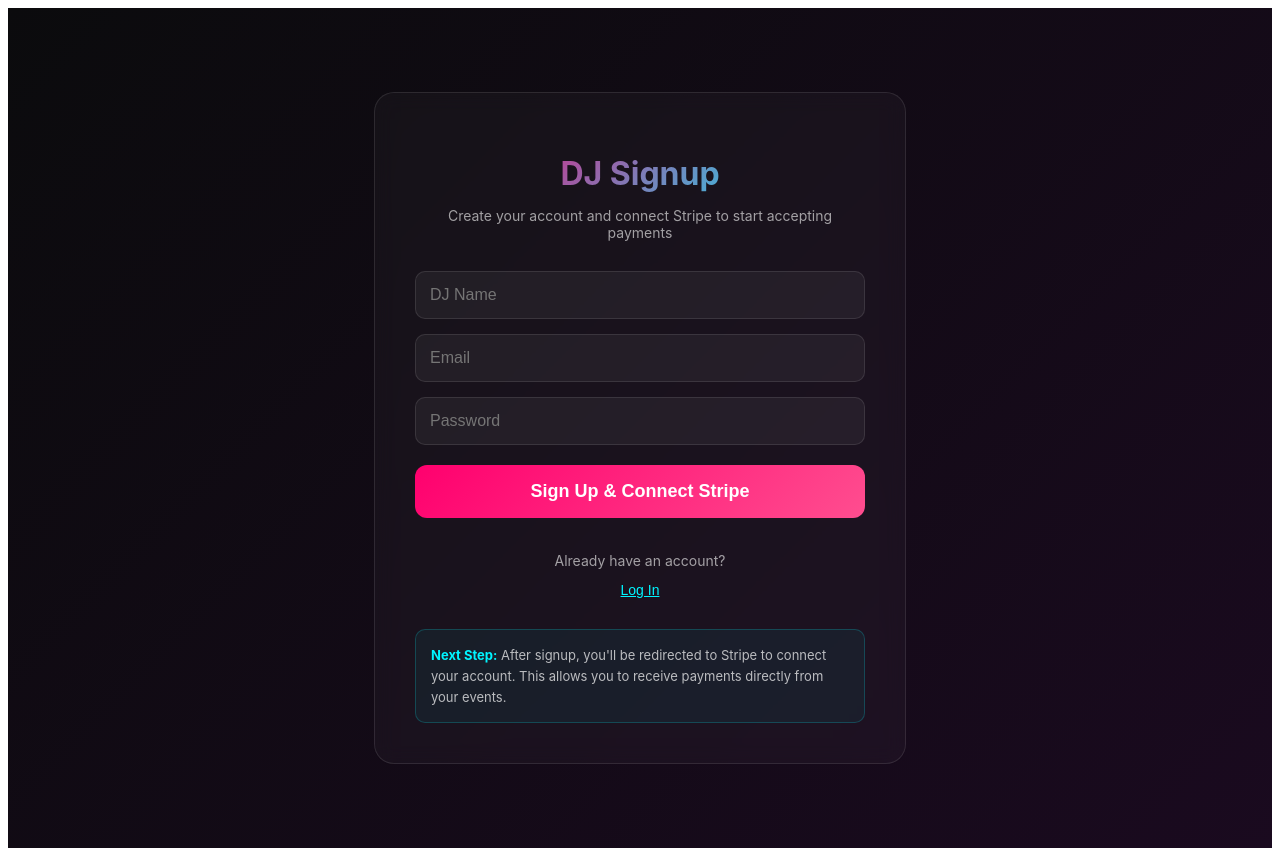
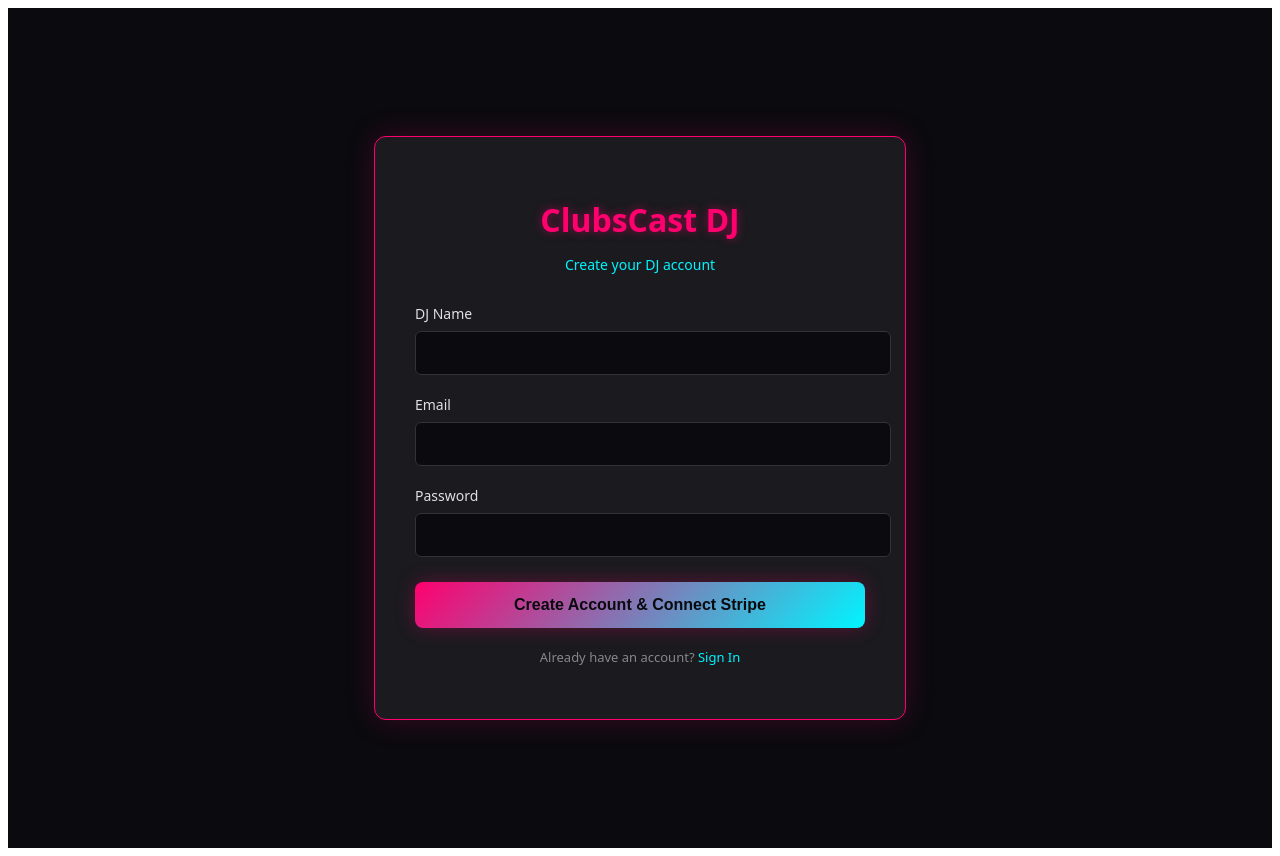
Before and after one commit to clubscast/clubscast-test, a Next.js app: page /signup in a window 1280 px wide. Built offline with nearby package versions, Linux system fonts and the light colour scheme; no server answers.

Commit message:
Update signup.js

```diff
--- a/pages/signup.js
+++ b/pages/signup.js
@@ -1,170 +1,291 @@
 import { useState } from 'react';
-import { supabase } from '../lib/supabase';
+import { supabase } from '../../lib/supabaseClient';
 import { useRouter } from 'next/router';
 
 export default function Signup() {
+  const [email, setEmail] = useState('');
+  const [password, setPassword] = useState('');
+  const [djName, setDjName] = useState('');
+  const [loading, setLoading] = useState(false);
+  const [message, setMessage] = useState('');
+  const [showStripeButton, setShowStripeButton] = useState(false);
   const router = useRouter();
-  const [loading, setLoading] = useState(false);
-  const [error, setError] = useState('');
-
-  const [formData, setFormData] = useState({
-    email: '',
-    password: '',
-    dj_name: ''
-  });
 
   const handleSignup = async (e) => {
     e.preventDefault();
-    setError('');
     setLoading(true);
+    setMessage('');
 
     try {
       // Create auth user
       const { data: authData, error: authError } = await supabase.auth.signUp({
-        email: formData.email,
-        password: formData.password,
+        email,
+        password,
       });
 
       if (authError) throw authError;
 
-      // Insert DJ record
-      const { error: djError } = await supabase
+      // Insert DJ profile
+      const { error: profileError } = await supabase
         .from('djs')
-        .insert([
-          {
+        .insert([{
           id: authData.user.id,
-            email: formData.email,
-            dj_name: formData.dj_name,
-            stripe_account_id: null
-          }
-        ]);
+          email,
+          dj_name: djName
+        }]);
 
-      if (djError) throw djError;
+      if (profileError) throw profileError;
 
-      // Redirect to Stripe Connect onboarding
-      const baseUrl = process.env.NEXT_PUBLIC_BASE_URL || window.location.origin;
-      const returnUrl = `${baseUrl}/api/stripe-oauth-callback`
+      // Build Stripe Connect URL
+      const baseUrl = process.env.NEXT_PUBLIC_BASE_URL || 'https://clubscast-request.vercel.app';
+      const stripeClientId = process.env.NEXT_PUBLIC_STRIPE_CONNECT_CLIENT_ID;
+      const redirectUri = `${baseUrl}/api/stripe-oauth-callback`;
 
-      // FIXED: Added /v2 and scope=read_write
-     const stripeConnectUrl = `https://connect.stripe.com/oauth/authorize?response_type=code&client_id=${process.env.NEXT_PUBLIC_STRIPE_CONNECT_CLIENT_ID}&scope=read_write&state=${authData.user.id}&redirect_uri=${encodeURIComponent(returnUrl)}`;
+      const stripeUrl = `https://connect.stripe.com/express/oauth/authorize?client_id=${stripeClientId}&state=${authData.user.id}&redirect_uri=${encodeURIComponent(redirectUri)}`;
 
-      window.location.href = stripeConnectUrl;
+      // Open Stripe in new tab
+      window.open(stripeUrl, '_blank');
+      setShowStripeButton(true);
+      setMessage('Account created! Stripe Connect has opened in a new tab. Complete the setup, then click below to go to your dashboard.');
 
-    } catch (err) {
-      setError(err.message);
+    } catch (error) {
+      setMessage(error.message);
+    } finally {
       setLoading(false);
     }
   };
 
+  if (showStripeButton) {
     return (
       <div style={{
         minHeight: '100vh',
-      background: 'linear-gradient(135deg, #0b0b0d 0%, #1a0a1f 100%)',
+        background: '#0a0a0f',
         display: 'flex',
         alignItems: 'center',
         justifyContent: 'center',
         padding: '20px',
-      fontFamily: '-apple-system, sans-serif'
+        fontFamily: 'system-ui, -apple-system, sans-serif'
       }}>
         <div style={{
-        background: 'rgba(255,255,255,0.03)',
-        border: '1px solid rgba(255,255,255,0.1)',
-        borderRadius: '20px',
+          background: '#1a1a1f',
+          border: '1px solid #ff006e',
+          borderRadius: '12px',
+          padding: '40px',
+          maxWidth: '500px',
+          width: '100%',
+          textAlign: 'center'
+        }}>
+          <h1 style={{
+            color: '#ff006e',
+            fontSize: '28px',
+            marginBottom: '20px',
+            textShadow: '0 0 10px rgba(255, 0, 110, 0.5)'
+          }}>
+            Account Created! ✓
+          </h1>
+
+          <p style={{
+            color: '#e0e0e0',
+            fontSize: '16px',
+            lineHeight: '1.6',
+            marginBottom: '30px'
+          }}>
+            {message}
+          </p>
+
+          <div style={{ marginBottom: '20px' }}>
+            <p style={{
+              color: '#00f5ff',
+              fontSize: '14px',
+              marginBottom: '15px'
+            }}>
+              After completing Stripe setup in the new tab:
+            </p>
+          </div>
+
+          <button
+            onClick={() => router.push('/')}
+            style={{
+              background: 'linear-gradient(135deg, #ff006e, #00f5ff)',
+              color: '#0a0a0f',
+              border: 'none',
+              padding: '15px 40px',
+              fontSize: '18px',
+              fontWeight: 'bold',
+              borderRadius: '8px',
+              cursor: 'pointer',
+              width: '100%',
+              transition: 'transform 0.2s, box-shadow 0.2s',
+              boxShadow: '0 0 20px rgba(255, 0, 110, 0.3)'
+            }}
+            onMouseOver={(e) => {
+              e.target.style.transform = 'scale(1.05)';
+              e.target.style.boxShadow = '0 0 30px rgba(0, 245, 255, 0.5)';
+            }}
+            onMouseOut={(e) => {
+              e.target.style.transform = 'scale(1)';
+              e.target.style.boxShadow = '0 0 20px rgba(255, 0, 110, 0.3)';
+            }}
+          >
+            Go to Dashboard
+          </button>
+
+          <p style={{
+            color: '#888',
+            fontSize: '12px',
+            marginTop: '20px'
+          }}>
+            You can close the Stripe tab once you've completed setup
+          </p>
+        </div>
+      </div>
+    );
+  }
+
+  return (
+    <div style={{
+      minHeight: '100vh',
+      background: '#0a0a0f',
+      display: 'flex',
+      alignItems: 'center',
+      justifyContent: 'center',
+      padding: '20px',
+      fontFamily: 'system-ui, -apple-system, sans-serif'
+    }}>
+      <div style={{
+        background: '#1a1a1f',
+        border: '1px solid #ff006e',
+        borderRadius: '12px',
         padding: '40px',
         maxWidth: '450px',
         width: '100%',
-        backdropFilter: 'blur(10px)'
+        boxShadow: '0 0 30px rgba(255, 0, 110, 0.2)'
       }}>
         <h1 style={{
+          color: '#ff006e',
+          textAlign: 'center',
+          marginBottom: '10px',
           fontSize: '32px',
-          fontWeight: '700',
-          background: 'linear-gradient(135deg, #ff006e, #00f5ff)',
-          WebkitBackgroundClip: 'text',
-          WebkitTextFillColor: 'transparent',
-          marginBottom: '10px',
-          textAlign: 'center'
+          textShadow: '0 0 10px rgba(255, 0, 110, 0.5)'
         }}>
-          DJ Signup
+          ClubsCast DJ
         </h1>
+
         <p style={{
-          color: 'rgba(255,255,255,0.6)',
+          color: '#00f5ff',
           textAlign: 'center',
           marginBottom: '30px',
           fontSize: '14px'
         }}>
-          Create your account and connect Stripe to start accepting payments
+          Create your DJ account
         </p>
 
         <form onSubmit={handleSignup}>
+          <div style={{ marginBottom: '20px' }}>
+            <label style={{
+              display: 'block',
+              color: '#e0e0e0',
+              marginBottom: '8px',
+              fontSize: '14px',
+              fontWeight: '500'
+            }}>
+              DJ Name
+            </label>
             <input
               type="text"
-            placeholder="DJ Name"
-            value={formData.dj_name}
-            onChange={(e) => setFormData({...formData, dj_name: e.target.value})}
+              value={djName}
+              onChange={(e) => setDjName(e.target.value)}
               required
-            disabled={loading}
               style={{
                 width: '100%',
-              boxSizing: 'border-box',
-              padding: '14px',
-              background: 'rgba(255,255,255,0.05)',
-              border: '1px solid rgba(255,255,255,0.1)',
-              borderRadius: '10px',
-              color: 'white',
+                padding: '12px',
+                background: '#0a0a0f',
+                border: '1px solid #333',
+                borderRadius: '6px',
+                color: '#fff',
                 fontSize: '16px',
-              marginBottom: '15px'
+                outline: 'none',
+                transition: 'border-color 0.3s'
               }}
+              onFocus={(e) => e.target.style.borderColor = '#ff006e'}
+              onBlur={(e) => e.target.style.borderColor = '#333'}
             />
+          </div>
 
+          <div style={{ marginBottom: '20px' }}>
+            <label style={{
+              display: 'block',
+              color: '#e0e0e0',
+              marginBottom: '8px',
+              fontSize: '14px',
+              fontWeight: '500'
+            }}>
+              Email
+            </label>
             <input
               type="email"
-            placeholder="Email"
-            value={formData.email}
-            onChange={(e) => setFormData({...formData, email: e.target.value})}
+              value={email}
+              onChange={(e) => setEmail(e.target.value)}
               required
-            disabled={loading}
               style={{
                 width: '100%',
-              boxSizing: 'border-box',
-              padding: '14px',
-              background: 'rgba(255,255,255,0.05)',
-              border: '1px solid rgba(255,255,255,0.1)',
-              borderRadius: '10px',
-              color: 'white',
+                padding: '12px',
+                background: '#0a0a0f',
+                border: '1px solid #333',
+                borderRadius: '6px',
+                color: '#fff',
                 fontSize: '16px',
-              marginBottom: '15px'
+                outline: 'none',
+                transition: 'border-color 0.3s'
               }}
+              onFocus={(e) => e.target.style.borderColor = '#ff006e'}
+              onBlur={(e) => e.target.style.borderColor = '#333'}
             />
+          </div>
 
+          <div style={{ marginBottom: '25px' }}>
+            <label style={{
+              display: 'block',
+              color: '#e0e0e0',
+              marginBottom: '8px',
+              fontSize: '14px',
+              fontWeight: '500'
+            }}>
+              Password
+            </label>
             <input
               type="password"
-            placeholder="Password"
-            value={formData.password}
-            onChange={(e) => setFormData({...formData, password: e.target.value})}
+              value={password}
+              onChange={(e) => setPassword(e.target.value)}
               required
-            disabled={loading}
               style={{
                 width: '100%',
-              boxSizing: 'border-box',
-              padding: '14px',
-              background: 'rgba(255,255,255,0.05)',
-              border: '1px solid rgba(255,255,255,0.1)',
-              borderRadius: '10px',
-              color: 'white',
+                padding: '12px',
+                background: '#0a0a0f',
+                border: '1px solid #333',
+                borderRadius: '6px',
+                color: '#fff',
                 fontSize: '16px',
-              marginBottom: '20px'
+                outline: 'none',
+                transition: 'border-color 0.3s'
               }}
+              onFocus={(e) => e.target.style.borderColor = '#ff006e'}
+              onBlur={(e) => e.target.style.borderColor = '#333'}
             />
+          </div>
 
-          {error && (
-            <p style={{
-              color: '#ff6b6b',
-              marginBottom: '15px',
-              fontSize: '14px',
-              textAlign: 'center'
+          {message && !showStripeButton && (
+            <div style={{
+              padding: '12px',
+              background: message.includes('created') ? 'rgba(0, 245, 255, 0.1)' : 'rgba(255, 0, 110, 0.1)',
+              border: `1px solid ${message.includes('created') ? '#00f5ff' : '#ff006e'}`,
+              borderRadius: '6px',
+              color: message.includes('created') ? '#00f5ff' : '#ff006e',
+              marginBottom: '20px',
+              fontSize: '14px'
             }}>
-              {error}
-            </p>
+              {message}
+            </div>
           )}
 
           <button
@@ -172,67 +293,52 @@
             disabled={loading}
             style={{
               width: '100%',
-              padding: '16px',
-              background: loading
-                ? 'rgba(255,255,255,0.1)'
-                : 'linear-gradient(135deg, #ff006e, #ff4d8f)',
-              color: 'white',
+              padding: '14px',
+              background: loading ? '#333' : 'linear-gradient(135deg, #ff006e, #00f5ff)',
+              color: loading ? '#666' : '#0a0a0f',
               border: 'none',
-              borderRadius: '12px',
-              fontSize: '18px',
-              fontWeight: '700',
+              borderRadius: '8px',
+              fontSize: '16px',
+              fontWeight: 'bold',
               cursor: loading ? 'not-allowed' : 'pointer',
-              marginBottom: '20px',
-              opacity: loading ? 0.6 : 1
+              transition: 'transform 0.2s, box-shadow 0.2s',
+              boxShadow: loading ? 'none' : '0 0 20px rgba(255, 0, 110, 0.3)'
+            }}
+            onMouseOver={(e) => {
+              if (!loading) {
+                e.target.style.transform = 'scale(1.02)';
+                e.target.style.boxShadow = '0 0 30px rgba(0, 245, 255, 0.5)';
+              }
+            }}
+            onMouseOut={(e) => {
+              if (!loading) {
+                e.target.style.transform = 'scale(1)';
+                e.target.style.boxShadow = '0 0 20px rgba(255, 0, 110, 0.3)';
+              }
             }}
           >
-            {loading ? 'Creating Account...' : 'Sign Up & Connect Stripe'}
+            {loading ? 'Creating Account...' : 'Create Account & Connect Stripe'}
           </button>
-
-          <div style={{
-            textAlign: 'center'
-          }}>
-            <p style={{
-              color: 'rgba(255,255,255,0.6)',
-              fontSize: '14px',
-              marginBottom: '10px'
-            }}>
-              Already have an account?
-            </p>
-            <button
-              type="button"
-              onClick={() => router.push('/login')}
-              disabled={loading}
-              style={{
-                background: 'transparent',
-                color: '#00f5ff',
-                border: 'none',
-                fontSize: '14px',
-                cursor: loading ? 'not-allowed' : 'pointer',
-                textDecoration: 'underline'
-              }}
-            >
-              Log In
-            </button>
-          </div>
         </form>
 
-        <div style={{
-          marginTop: '30px',
-          padding: '15px',
-          background: 'rgba(0,245,255,0.05)',
-          border: '1px solid rgba(0,245,255,0.2)',
-          borderRadius: '10px'
+        <p style={{
+          textAlign: 'center',
+          marginTop: '20px',
+          color: '#888',
+          fontSize: '13px'
         }}>
-          <p style={{
-            color: 'rgba(255,255,255,0.7)',
-            fontSize: '13px',
-            lineHeight: '1.6',
-            margin: 0
-          }}>
-            <strong style={{ color: '#00f5ff' }}>Next Step:</strong> After signup, you'll be redirected to Stripe to connect your account. This allows you to receive payments directly from your events.
+          Already have an account?{' '}
+          <a href="/" style={{
+            color: '#00f5ff',
+            textDecoration: 'none',
+            transition: 'color 0.2s'
+          }}
+          onMouseOver={(e) => e.target.style.color = '#ff006e'}
+          onMouseOut={(e) => e.target.style.color = '#00f5ff'}
+          >
+            Sign In
+          </a>
         </p>
-        </div>
       </div>
     </div>
   );
```
Lines whose indentation alone changed are shown as unchanged.
